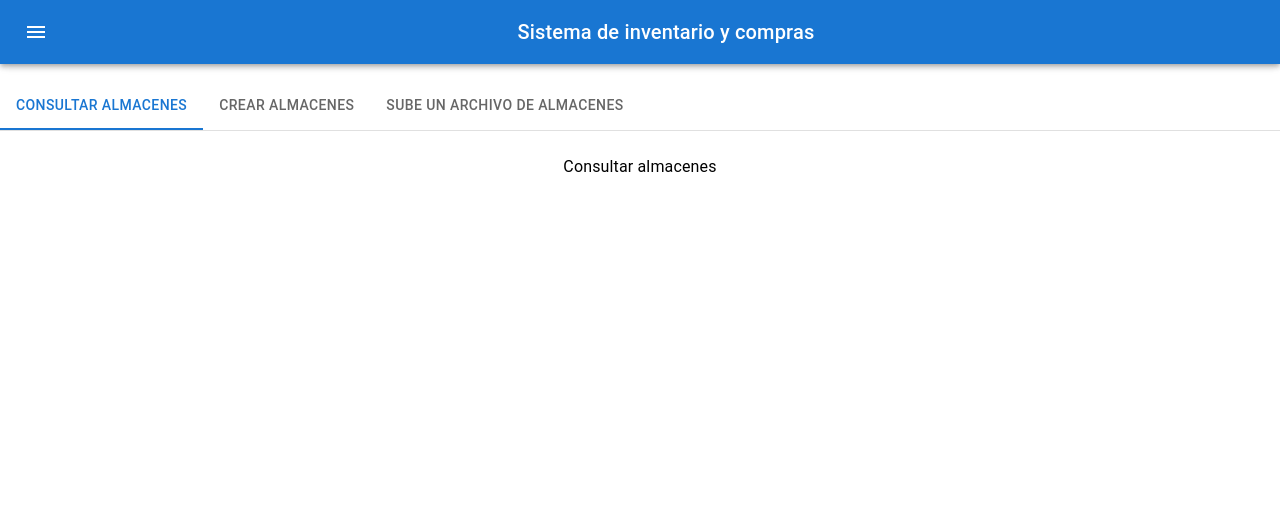
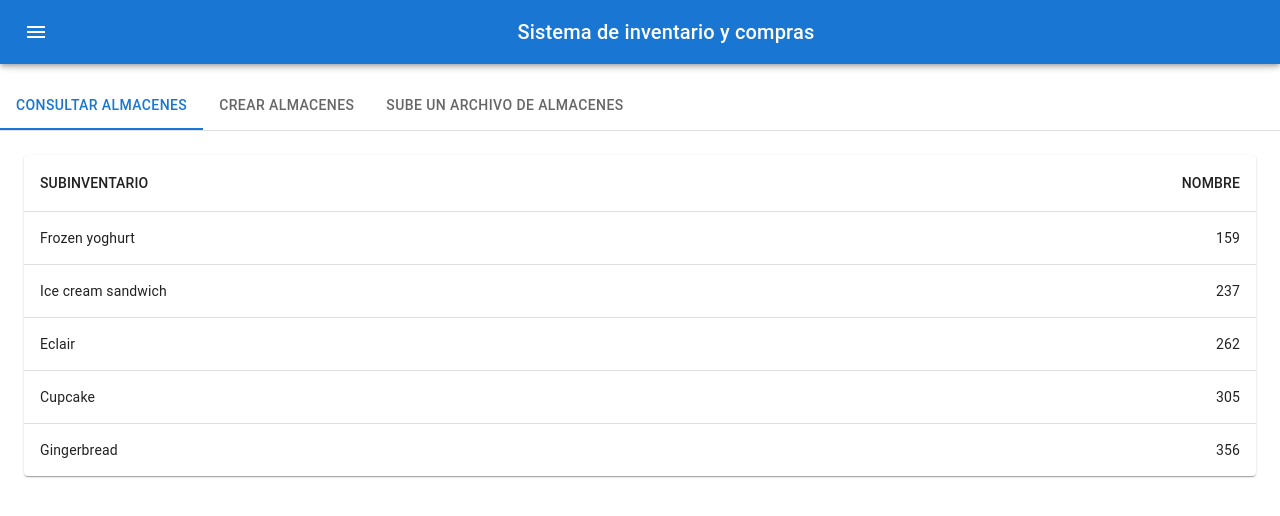
Before and after one commit to caposcar1998/-Ilusiones-S.A.-de-C.V, a React (Create React App) app: page /almacenes in a window 1280 px wide. Shown: the top 516 px of the page. Built offline with nearby package versions, Linux system fonts and the light colour scheme; no server answers.

Commit message:
almacen basico

```diff
--- /dev/null
+++ b/src/components/almacenes/CoAlmacenes.jsx
@@ -0,0 +1,38 @@
+import React, { useEffect, useState } from 'react';
+import axios from 'axios';
+import BTable from './generic/BTable';
+
+let url = 'https://81zuqkns90.execute-api.us-west-2.amazonaws.com/staging'
+
+export default function CoAlmacenes() {
+
+  const [value, setValue] = useState([]);
+
+    useEffect(() => {
+      axios.get(url+"/almacenes/lista").then(response => console.log(response))
+      },[]);
+
+    function createData(sub_inventario, nombre) {
+        return { sub_inventario, nombre };
+      }
+
+
+      const roows = function() {
+        let arrelgo = []
+        axios.get(url+"/almacenes/lista").then(response => console.log(response))
+        return rows
+      }
+
+      const rows = [
+        createData('Frozen yoghurt', 159),
+        createData('Ice cream sandwich', 237),
+        createData('Eclair', 262),
+        createData('Cupcake', 305),
+        createData('Gingerbread', 356),
+      ];
+
+    return(
+        <BTable tituloUno="SUBINVENTARIO" tituloDos="NOMBRE" rows={rows}/>
+    )
+
+}
--- /dev/null
+++ b/src/components/almacenes/generic/BTable.jsx
@@ -0,0 +1,43 @@
+import React from 'react';
+import Table from '@mui/material/Table';
+import TableBody from '@mui/material/TableBody';
+import TableCell from '@mui/material/TableCell';
+import TableContainer from '@mui/material/TableContainer';
+import TableHead from '@mui/material/TableHead';
+import TableRow from '@mui/material/TableRow';
+import Paper from '@mui/material/Paper';
+
+
+
+
+export default function BTable({tituloUno,tituloDos,rows}) {
+
+
+
+    return(
+        <TableContainer component={Paper}>
+      <Table sx={{ minWidth: 650 }} aria-label="simple table">
+        <TableHead>
+          <TableRow>
+            <TableCell>{tituloUno}</TableCell>
+            <TableCell align="right">{tituloDos}</TableCell>
+
+          </TableRow>
+        </TableHead>
+        <TableBody>
+          {rows.map((row) => (
+            <TableRow
+              key={row.sub_inventario}
+              sx={{ '&:last-child td, &:last-child th': { border: 0 } }}
+            >
+              <TableCell component="th" scope="row">
+                {row.sub_inventario}
+              </TableCell>
+              <TableCell align="right">{row.nombre}</TableCell>
+            </TableRow>
+          ))}
+        </TableBody>
+      </Table>
+    </TableContainer>
+    )
+}
--- a/src/components/almacenes/generic/TabP.jsx
+++ b/src/components/almacenes/generic/TabP.jsx
@@ -5,6 +5,7 @@ import Tab from '@mui/material/Tab';
 import Typography from '@mui/material/Typography';
 import Box from '@mui/material/Box';
 import CAlmacenes from '../CAlmacen';
+import CoAlmacenes from '../CoAlmacenes';
 
 function TabPanel(props) {
   const { children, value, index, ...other } = props;
@@ -56,7 +57,7 @@ export default function TabP() {
         </Tabs>
       </Box>
       <TabPanel value={value} index={0}>
-        Consultar almacenes
+        <CoAlmacenes/>
       </TabPanel>
       <TabPanel value={value} index={1}>
         <CAlmacenes/>
```
